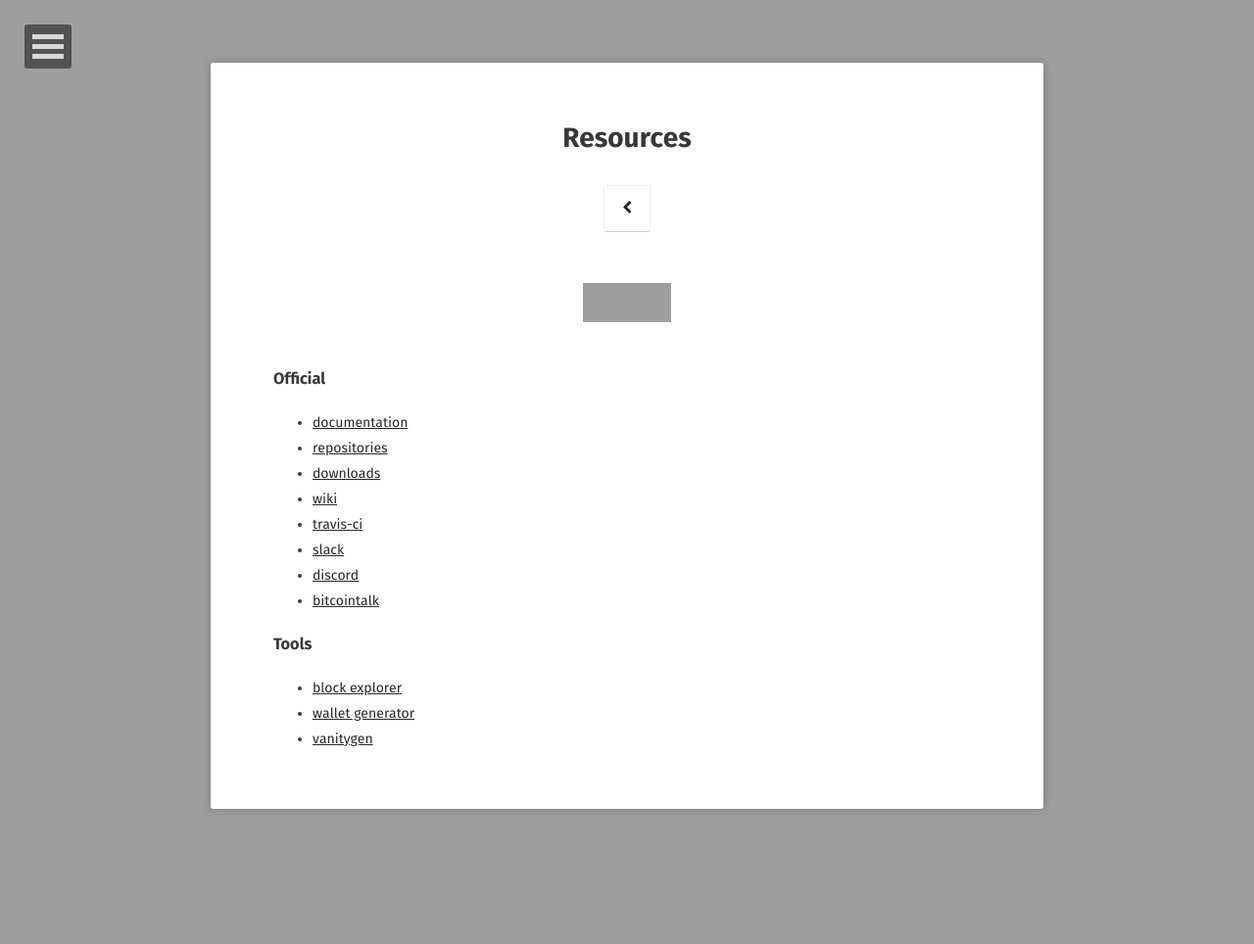
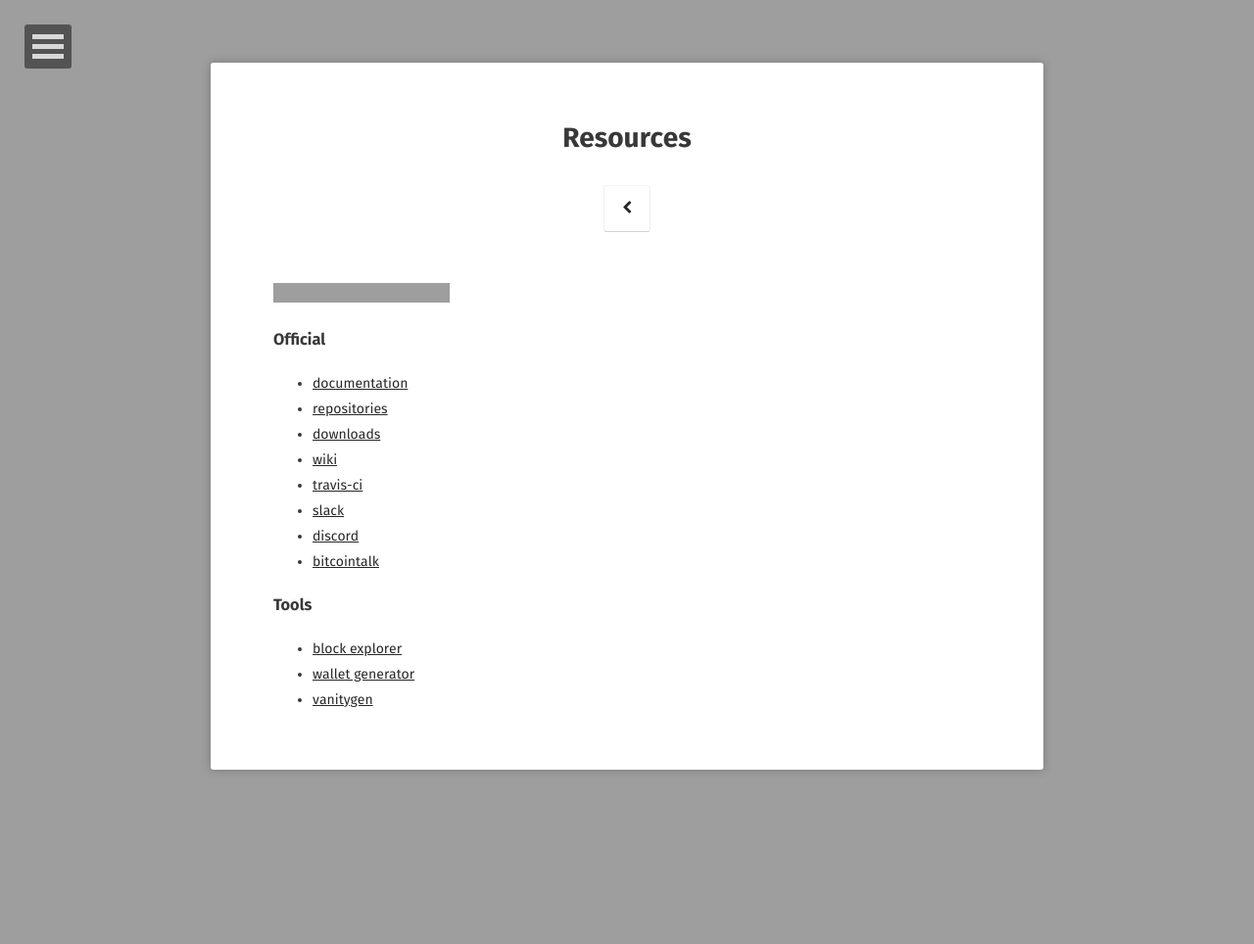
Before and after one commit to AXErunners/axerunners.github.io, a Jekyll site: the page built from resources/index.md, in a window 1280 px wide. Shown: the whole page at 98% size. Built offline with Jekyll 4.4.1, drawn with Linux system fonts in a browser that asks for light colours; some web fonts are replaced; grey boxes are pictures that could not be loaded.

Commit message:
Update index.md

```diff
--- a/resources/index.md
+++ b/resources/index.md
@@ -6,7 +6,7 @@ tags:
 date: '2018-03-04'
 comments: false
 ---
-<img src="https://img.shields.io/github/tag/axerunners/axe.svg?maxAge=2592000"> <img src="https://travis-ci.org/AXErunners/axe.svg?branch=master" alt="master"><br />
+<img src="https://img.shields.io/github/tag/axerunners/axe.svg?maxAge=2592000" align="left"> <img src="https://travis-ci.org/AXErunners/axe.svg?branch=master" alt="master" align="left"><br />
 
 ### Official
 * [documentation](https://github.com/AXErunners/axe/tree/master/doc)
```
